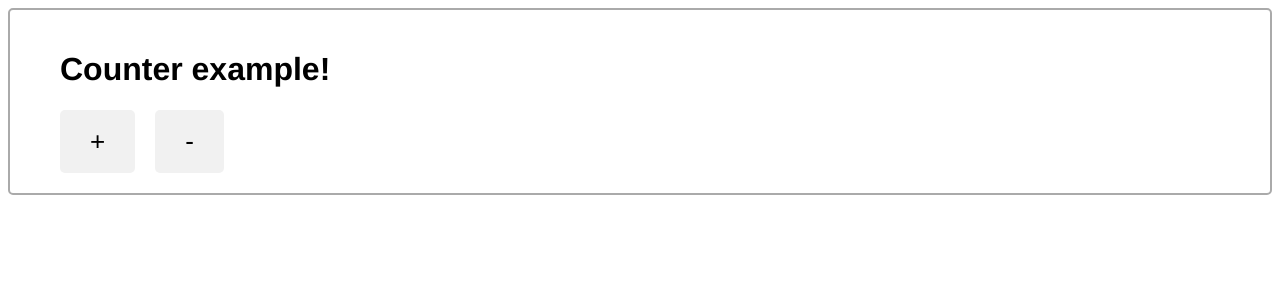
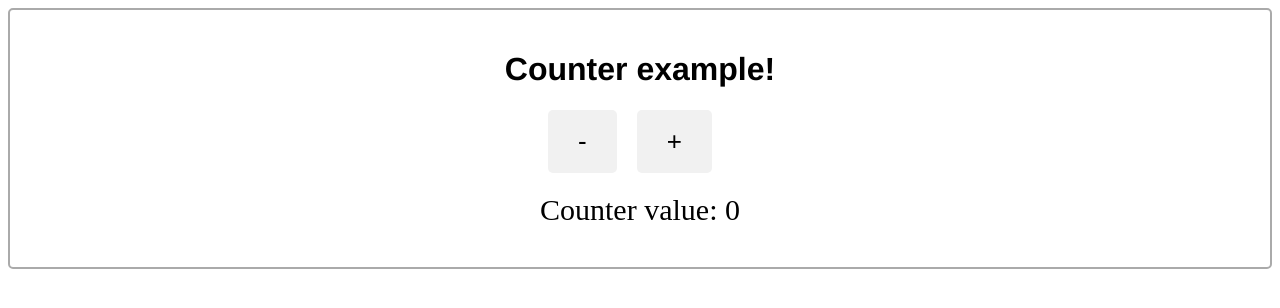
Before and after one commit to juliuscc/next-tutorial, a Next.js app: page / in a window 1280 px wide. Shown: the top 308 px of the page. Built offline with nearby package versions, Linux system fonts and the light colour scheme.

Commit message:
Added button state

```diff
--- a/pages/index.js
+++ b/pages/index.js
@@ -5,6 +5,7 @@ const Wrapper = styled.div`
 	border: 2px solid #aaa;
 	border-radius: 5px;
 	padding: 20px 50px;
+	text-align: center;
 `
 
 const Title = styled.h1`
@@ -28,13 +29,33 @@ const BigButton = styled.button`
 	}
 `
 
+const Count = styled.div`
+	margin: 20px;
+	font-size: 30px;
+`
+
 class index extends Component {
+	state = { count: 0 }
+
+	increment = () => {
+		this.setState(state => ({
+			count: state.count + 1
+		}))
+	}
+
+	decrement = () => {
+		this.setState(state => ({
+			count: state.count - 1
+		}))
+	}
+
 	render() {
 		return (
 			<Wrapper>
 				<Title>Counter example!</Title>
-				<BigButton>+</BigButton>
-				<BigButton>-</BigButton>
+				<BigButton onClick={this.decrement}>-</BigButton>
+				<BigButton onClick={this.increment}>+</BigButton>
+				<Count>Counter value: {this.state.count}</Count>
 			</Wrapper>
 		)
 	}
```
Also changed, not shown: .babelrc (added).
